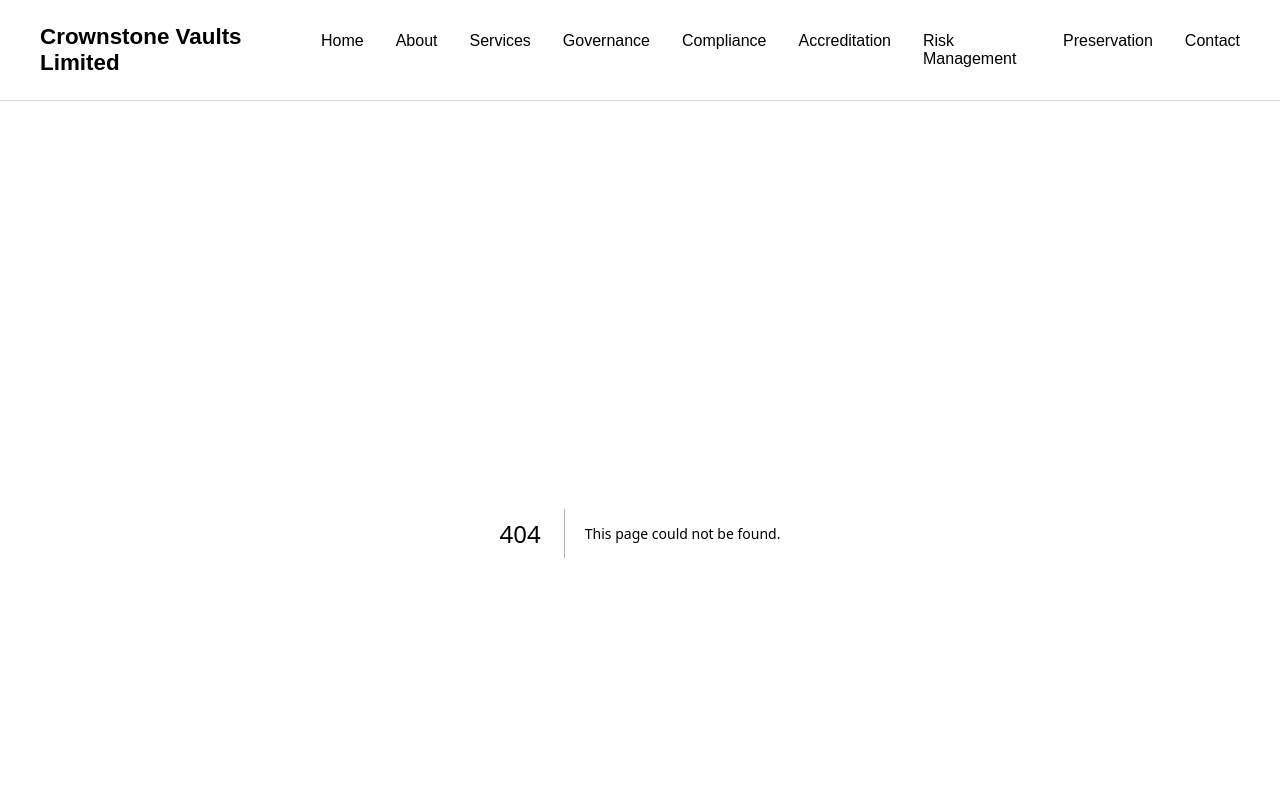
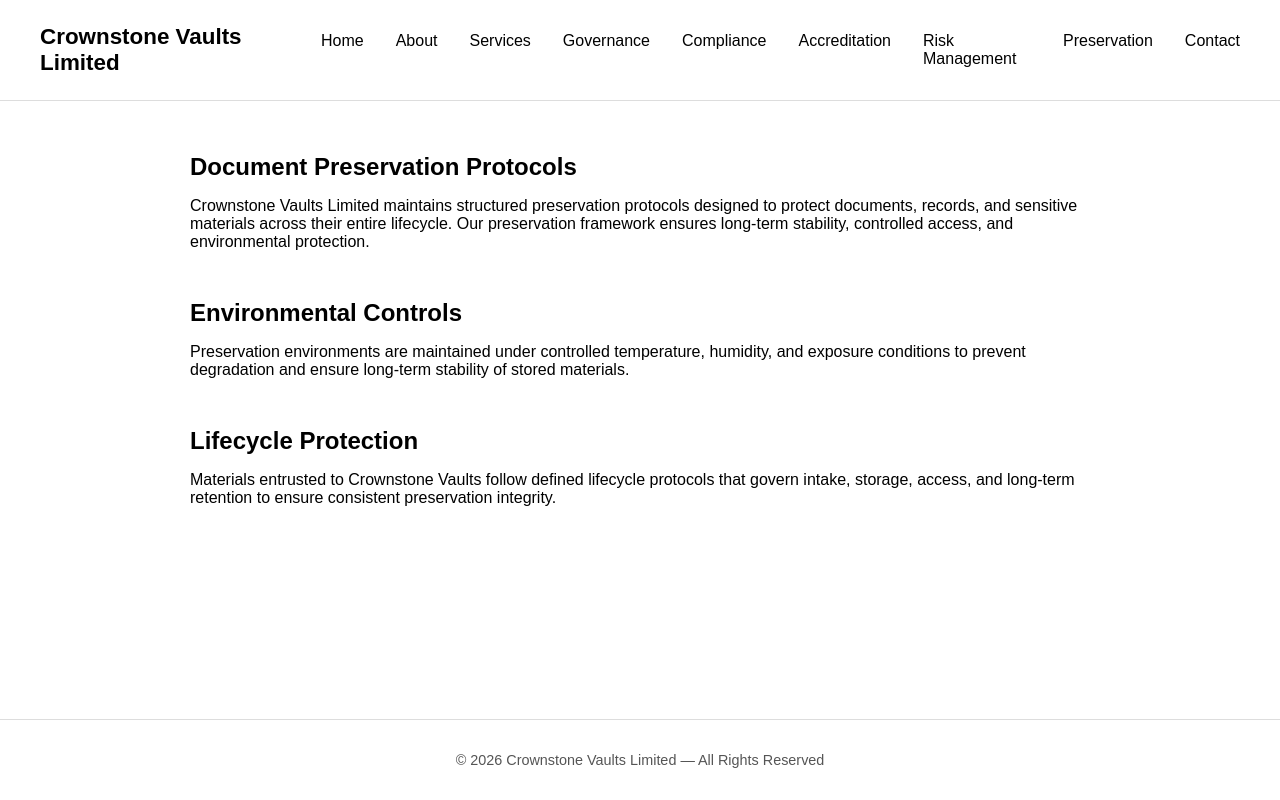
Before and after one commit to soulnlite/crownstone-vaults, a Next.js app: page /preservation in a window 1280 px wide. Before the commit this address had no page. Shown: the top 800 px of the page. Built offline with nearby package versions, Linux system fonts and the light colour scheme.

Commit message:
add preservation policy

```diff
--- /dev/null
+++ b/app/preservation/page.tsx
@@ -0,0 +1,33 @@
+export default function PreservationPage() {
+  return (
+    <main>
+      <section style={{ marginBottom: "3rem" }}>
+        <h1 style={{ marginBottom: "1rem" }}>Document Preservation Protocols</h1>
+        <p>
+          Crownstone Vaults Limited maintains structured preservation protocols
+          designed to protect documents, records, and sensitive materials across
+          their entire lifecycle. Our preservation framework ensures long-term
+          stability, controlled access, and environmental protection.
+        </p>
+      </section>
+
+      <section style={{ marginBottom: "3rem" }}>
+        <h2 style={{ marginBottom: "0.5rem" }}>Environmental Controls</h2>
+        <p>
+          Preservation environments are maintained under controlled temperature,
+          humidity, and exposure conditions to prevent degradation and ensure
+          long-term stability of stored materials.
+        </p>
+      </section>
+
+      <section style={{ marginBottom: "3rem" }}>
+        <h2 style={{ marginBottom: "0.5rem" }}>Lifecycle Protection</h2>
+        <p>
+          Materials entrusted to Crownstone Vaults follow defined lifecycle
+          protocols that govern intake, storage, access, and long-term retention
+          to ensure consistent preservation integrity.
+        </p>
+      </section>
+    </main>
+  );
+}
```
